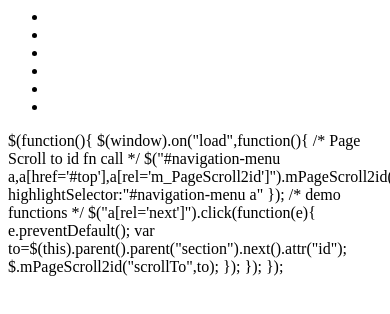
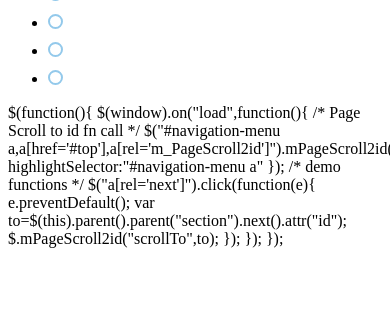
Before and after one commit to hj-rala/scroll-page-nav-PageScroll2id, a plain HTML site: page index.html in a window 390 px wide. Drawn offline with Linux system fonts and the light colour scheme.

Commit message:
Update index.html

```diff
--- a/index.html
+++ b/index.html
@@ -1,3 +1,18 @@
+<style>
+/* section navi */
+.mainWrap #navigation-menu {top:50%; right:30px; margin-top:-130px; z-index:120;}
+.mainWrap #navigation-menu ul {background:none;}
+.mainWrap #navigation-menu ul li {float:none; margin:10px 0;}
+.mainWrap #navigation-menu ul li a {display:block; width:20px; height:20px; box-sizing:border-box; border-radius:50%; border:4px solid #93c9eb; padding:0;}
+.mainWrap #navigation-menu a:hover, .mainWrap #navigation-menu a.mPS2id-highlight {border-color:#0068bc;background:#0068bc;}
+
+@media all and (max-width:1000px){
+.mainWrap #navigation-menu {right:15px; margin-top:-80px;}
+.mainWrap #navigation-menu ul li a {width:15px; height:15px; border-width:2px;}
+}
+</style>
+
+
 <div class="mainWrap">
   <nav id="navigation-menu">
     <ul>
```
